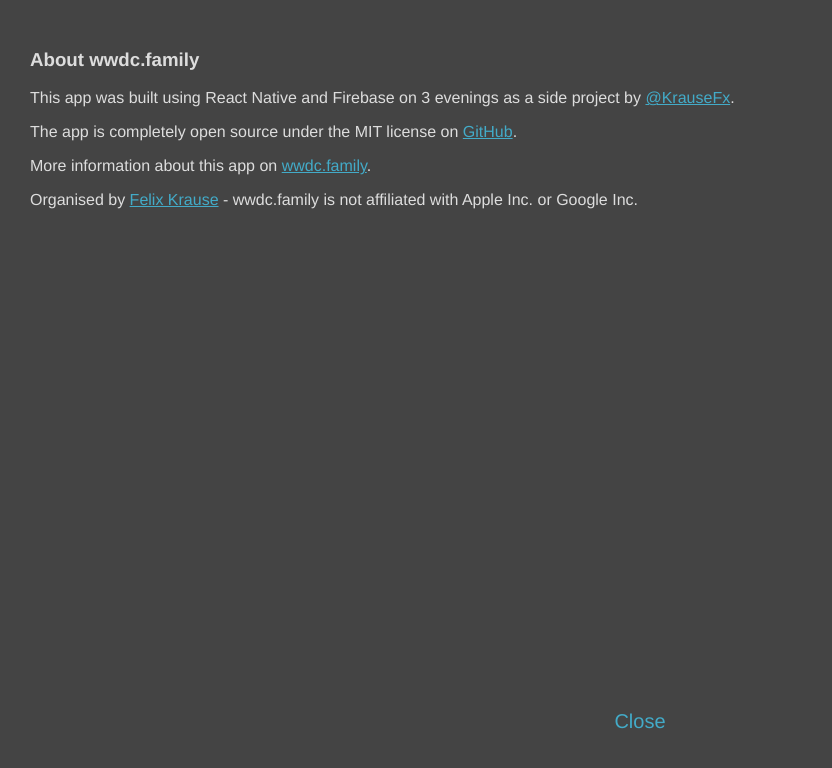
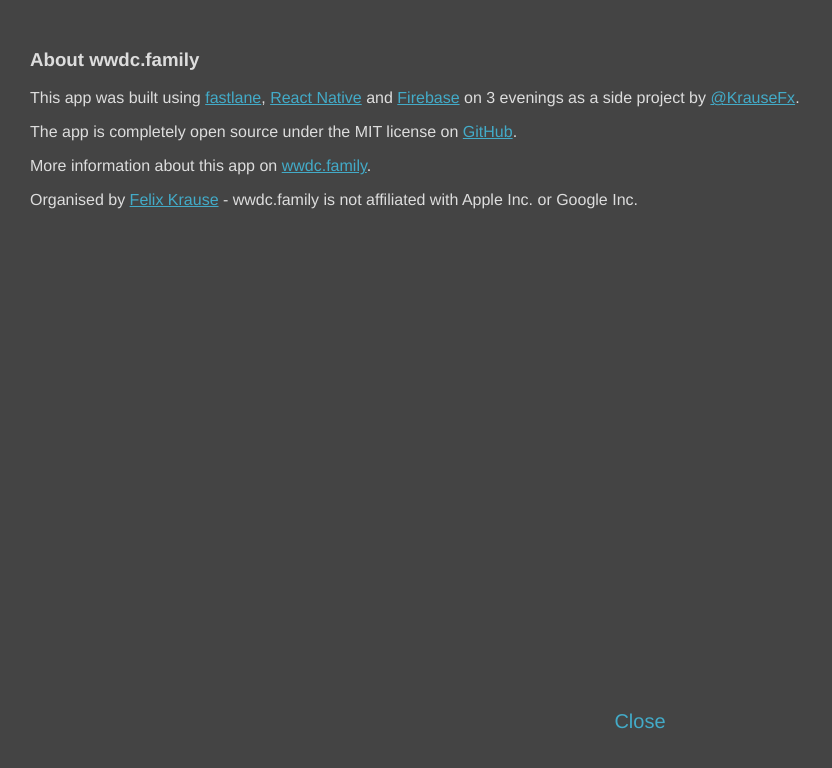
Before and after one commit to wwdc-family/app, a website: page app/about.html in a window 1280 px wide. Shown: the whole page, without its empty margins (0-832 px from the left). Drawn offline with Linux system fonts and the light colour scheme.

Commit message:
Update about page

```diff
--- a/app/about.html
+++ b/app/about.html
@@ -2,7 +2,7 @@
   <body>
     <div id="content">
       <h3>About wwdc.family</h3>
-      <p>This app was built using React Native and Firebase on 3 evenings as a side project by
+      <p>This app was built using <a href="https://fastlane.tools">fastlane</a>, <a href="https://facebook.github.io/react-native/">React Native</a> and <a href="https://firebase.google.com">Firebase</a> on 3 evenings as a side project by
       <a href="https://twitter.com/KrauseFx">@KrauseFx</a>.</p>
 
       <p>The app is completely open source under the MIT license on <a href="https://github.com/wwdc-family/app">GitHub</a>.</p>
```
